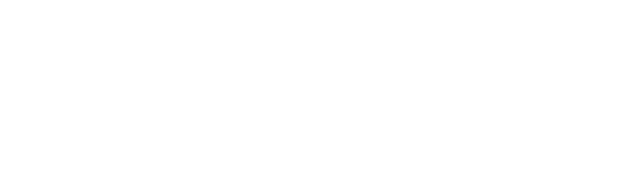
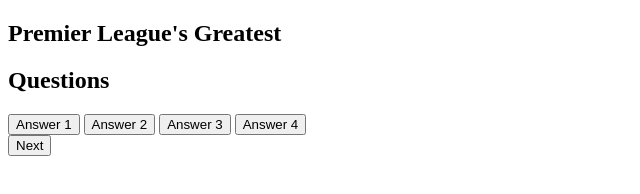
Before and after one commit to mattthughes/premier-league-greatest, a plain HTML site: page index.html in a window 1280 px wide. Shown: the whole page, without its empty margins (0-640 px from the left). Drawn offline with Linux system fonts and the light colour scheme.

Commit message:
added quiz basics html with placeholder text

```diff
--- a/index.html
+++ b/index.html
@@ -4,12 +4,32 @@
     <meta charset="UTF-8">
     <meta http-equiv="X-UA-Compatible" content="IE=edge">
     <meta name="viewport" content="width=device-width, initial-scale=1.0">
+    <!--Meta search tags-->
     <meta name="description" content="Premier league greatest facts a quiz testing your knowledge about the best league in the world">
+    <!--Meta search tags-->
     <meta name="keyword" content="Premier League, Football, Sport, Quizzes, Sport quizzes, English Football, Best league in the world">
     <title>Premier League Greatest Facts</title>
+    <!--Style sheet-->
     <link rel="stylesheet" href="assets/css/style.css">
 </head>
 <body>
+    <section class="app">
+        <h1 class="heading">Premier League's Greatest</h1>
+        <div class="quiz">
+            <h2 id="questions">Questions</h2>
+        </div>
+
+        <div id="answer-buttons">
+            <button class="btn">Answer 1</button>
+            <button class="btn">Answer 2</button>
+            <button class="btn">Answer 3</button>
+            <button class="btn">Answer 4</button>
+        </div>
+
+        <div class="score-area">
+            <button class="next-btn">Next</button>
+        </div>
+    </section>
 
 </body>
 </html>
```
